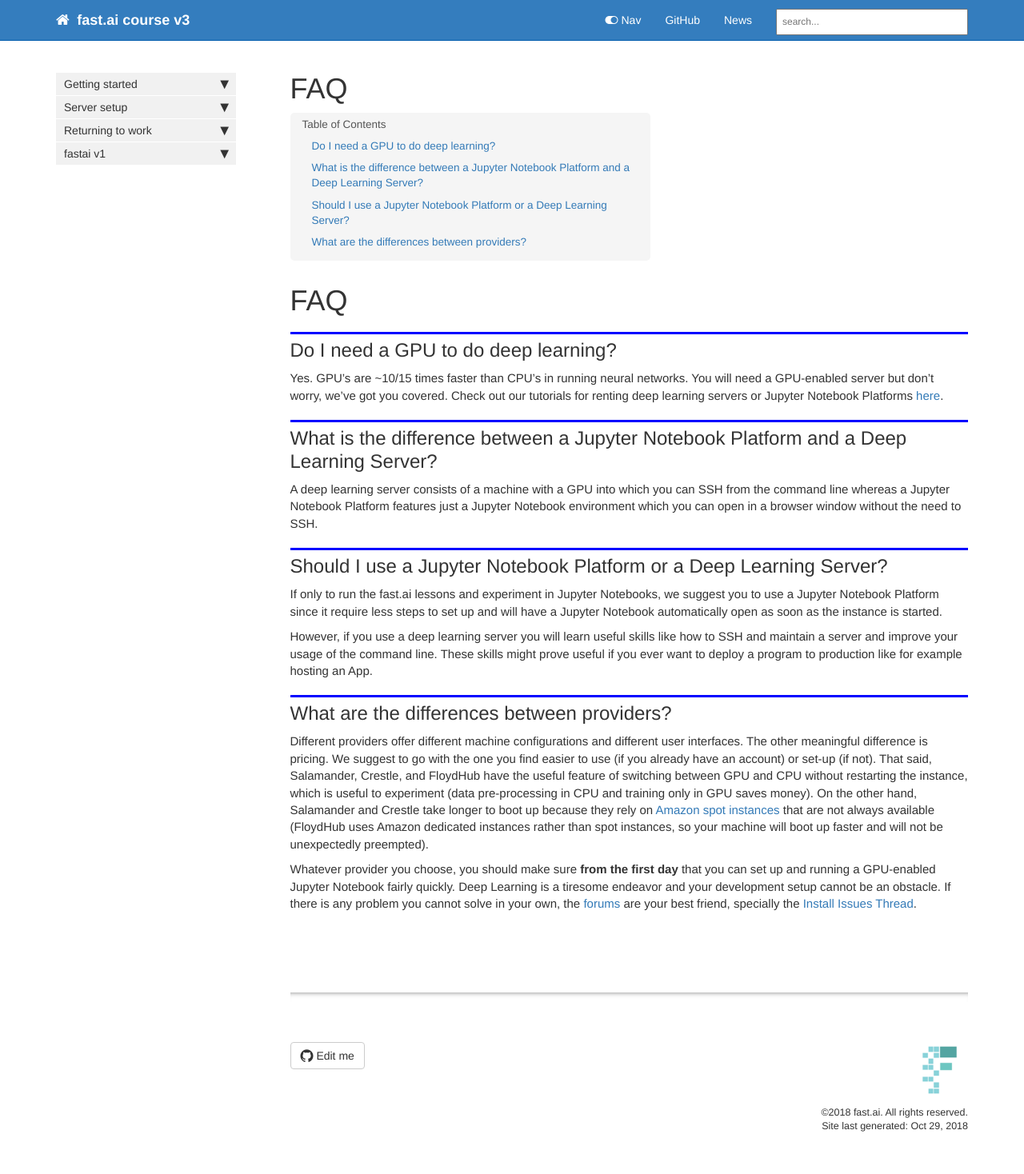
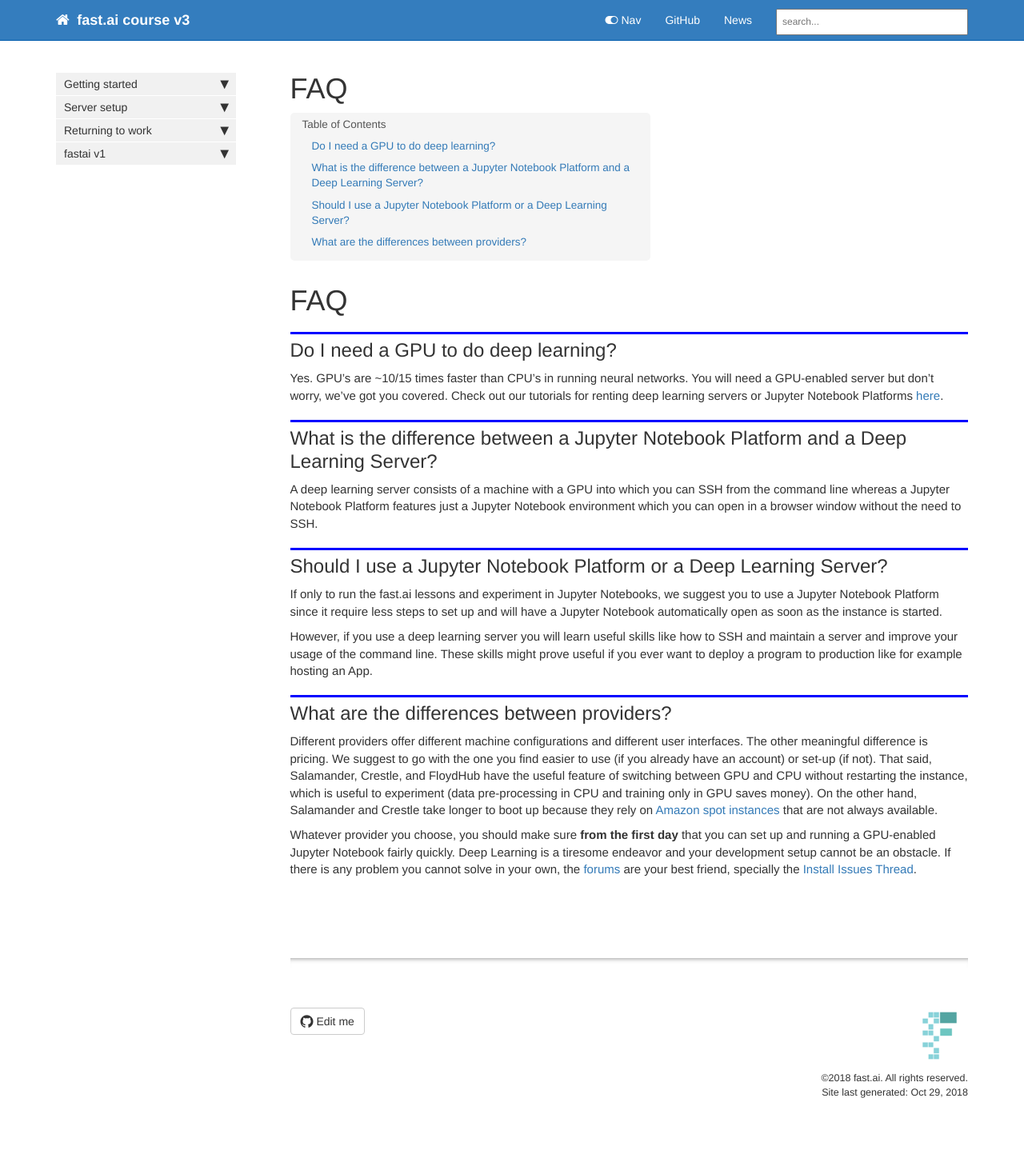
Before and after one commit to tamersalama/course-v3, a Jekyll site: the page built from docs/FAQ.md, in a window 1280 px wide. Shown: the whole page at 80% size. Built offline with Jekyll 4.4.1, drawn with Linux system fonts in a browser that asks for light colours; nearby versions of some CDN libraries; our own code applies the rules of GitHub Pages for plain Markdown files; comment, search, counter and statistics services are not loaded; after the commit the page ends 1425 px from its top, so only the background shows below that.

Commit message:
Update FAQ.md

```diff
--- a/docs/FAQ.md
+++ b/docs/FAQ.md
@@ -16,6 +16,6 @@ However, if you use a deep learning server you will learn useful skills like how
 
 ## What are the differences between providers?
 
-Different providers offer different machine configurations and different user interfaces. The other meaningful difference is pricing. We suggest to go with the one you find easier to use (if you already have an account) or set-up (if not). That said, Salamander, Crestle, and FloydHub have the useful feature of switching between GPU and CPU without restarting the instance, which is useful to experiment (data pre-processing in CPU and training only in GPU saves money). On the other hand, Salamander and Crestle take longer to boot up because they rely on [Amazon spot instances](https://aws.amazon.com/ec2/spot/) that are not always available (FloydHub uses Amazon dedicated instances rather than spot instances, so your machine will boot up faster and will not be unexpectedly preempted).
+Different providers offer different machine configurations and different user interfaces. The other meaningful difference is pricing. We suggest to go with the one you find easier to use (if you already have an account) or set-up (if not). That said, Salamander, Crestle, and FloydHub have the useful feature of switching between GPU and CPU without restarting the instance, which is useful to experiment (data pre-processing in CPU and training only in GPU saves money). On the other hand, Salamander and Crestle take longer to boot up because they rely on [Amazon spot instances](https://aws.amazon.com/ec2/spot/) that are not always available.
 
 Whatever provider you choose, you should make sure **from the first day** that you can set up and running a GPU-enabled Jupyter Notebook fairly quickly. Deep Learning is a tiresome endeavor and your development setup cannot be an obstacle. If there is any problem you cannot solve in your own, the [forums](forums.fast.ai) are your best friend, specially the [Install Issues Thread](https://forums.fast.ai/t/fastai-v1-install-issues-thread/24111/87).
```
